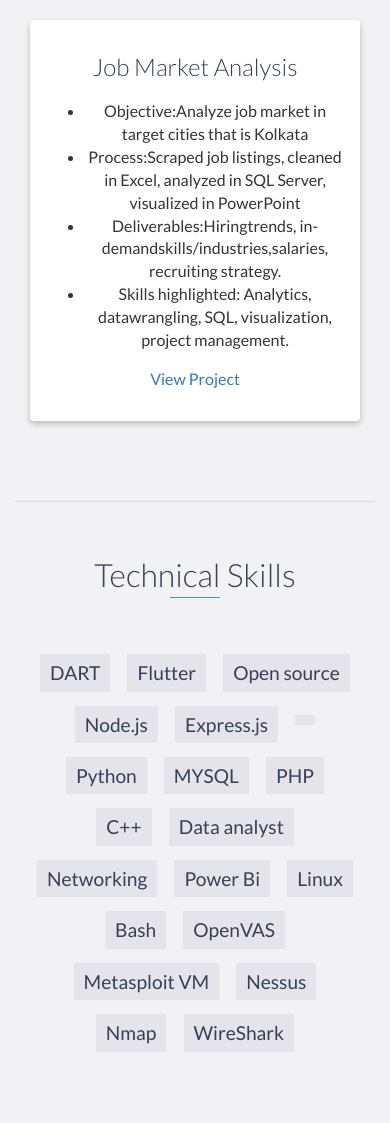
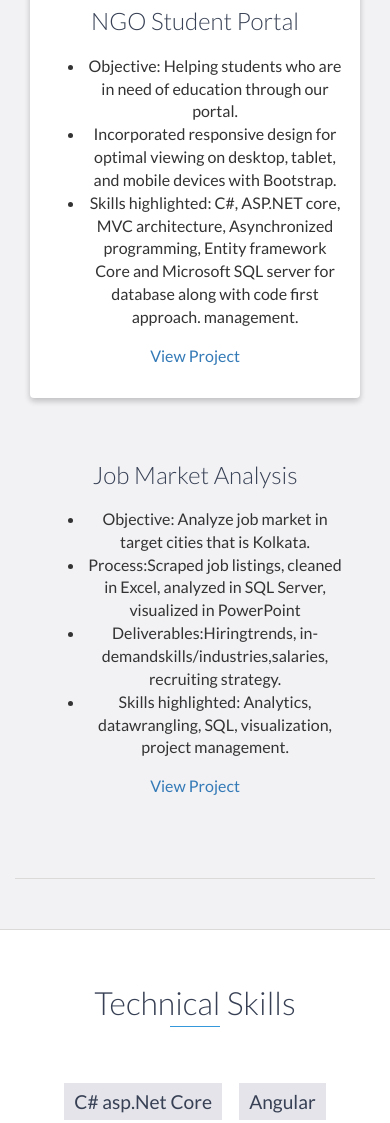
Before and after one commit to SaqibShakil303/mywebsite, a plain HTML site: page index.html in a window 390 px wide. Shown: the part 2259-3382 px from the top of the page. Drawn offline with nearby package versions, Linux system fonts and the light colour scheme.

Commit message:
Update index.html

```diff
--- a/index.html
+++ b/index.html
@@ -69,9 +69,9 @@
                 </div>
                 <div class="col-md-8">
                     <p>
-                        Motivated BCA graduate with a passion for technology. <br>Strong foundation in computer applications and programming languages,<br>
-                        eager to learn and specialize. Possess excellent communication, problem-solving,<br> and teamwork skills – valuable assets in the IT industry.<br>
-                        Drawn to both the challenge of SOC analyst roles and the creativity of app development.<br> Seeking an entry-level position to contribute knowledge, develop skills, and gain practical experience.
+                        Motivated BCA graduate with a passion for technology. Strong foundation in computer applications and programming languages,
+                        eager to learn and specialize. Possess excellent communication, problem-solving, and teamwork skills – valuable assets in the IT industry.
+                        Drawn to both the challenge of SOC analyst roles and the creativity of app development. Seeking an entry-level position to contribute knowledge, develop skills, and gain practical experience.
                     </p>
                 </div>
             </div>
@@ -88,6 +88,7 @@
                     Designed and developed responsive websites using HTML,CSS JavaScript,PHP and MySQL along with Documenting technical specifications, architecture & testing procedure.
                 </p>
             </div>
+
 
     </div>
     <!-- End #experience -->
@@ -133,7 +134,7 @@
                                  Integrated dynamic components like course catalogs,class schedules & tuition.
                                  Documented technical specifications, architecture & testing procedure
                         </ul>
-                        <a href="https://github.com/freak303/College-Website.git">View Project</a>
+                        <a href="https://github.com/freak303/College-Website">View Project</a>
                     </div>
                     <!-- End .project-info -->
                 </div>
@@ -145,10 +146,28 @@
                     </div>
                     <!-- End .project-image -->
                     <div class="project-info">
+                        <h3>NGO Student Portal</h3>
+                        <ul>
+                            <li>
+                                Objective: Helping students who are in need of education through our portal.
+                            </li>
+                            <li>
+                                Incorporated responsive design for optimal viewing on desktop, tablet, and mobile devices with Bootstrap.
+
+                            <li>
+                                Skills highlighted: C#, ASP.NET core, MVC architecture, Asynchronized programming, Entity framework Core and Microsoft SQL server for database along with code first approach.
+ management.
+                            </li>
+                        </ul>
+                        <a href="https://github.com/freak303/NGO-Student-Portal">View Project</a>
+                    </div>
+                    <!-- End .project-info -->
+                </div>
+                <div class="project-info">
                     <h3>Job Market Analysis</h3>
                     <ul>
                         <li>
-                                Objective:Analyze job market in target cities that is Kolkata
+                            Objective: Analyze job market in target cities that is Kolkata.
                         </li>
                         <li>
                             Process:Scraped job listings, cleaned in Excel, analyzed in SQL Server,
@@ -175,36 +194,40 @@
     <div id="skills">
         <h2 class="heading">Technical Skills</h2>
         <ul>
-            <li>DART</li>
+            <li>C# asp.Net Core</li>
+            <li>Angular</li>
             <li>Flutter</li>
-            <li>Open source</li>
-            <li>Node.js</li>
-            <li>Express.js</li>
-            <li></li>
             <li>Python</li>
-            <li>MYSQL</li>
+            <li>Prompt Engineering(AI)</li>
+            <li>SQL server</li>
+            <li>Windows CMD</li>
+            <li>UI & UX</li>
             <li>PHP</li>
             <li>C++</li>
+            <li>Node.js</li>
             <li>Data analyst</li>
             <li>Networking</li>
             <li>Power Bi</li>
             <li>Linux</li>
             <li>Bash</li>
-            <li>OpenVAS</li>
             <li>Metasploit VM</li>
-            <li>Nessus</li>
             <li>Nmap</li>
             <li>WireShark</li>
+            <li>CMS(wordpress,notion)</li>
+            <li>Microsoft 365</li>
         </ul>
     </div>
 
     <div id="skills">
         <h2 class="heading">Soft Skills</h2>
         <ul>
+            <li>Client Communication</li>
+            <li>Customer focused</li>
+            <li>Fast learner</li>
         <li> Analytical Skills & business process</li>
          <li> Time management</li>
          <li>emotional intelligence</li>
-         <li> Problem solving</li>
+         <li>Problem solving</li>
          <li>critical thinking</li>
          <li>emotional intelligence</li>
         </ul>
@@ -218,7 +241,7 @@
             <div class="row">
                 <div class="col-sm-5 copyright">
                     <p>
-                        Copyright &copy; <span id="current-year">2022</span> Saqib Shakil
+                        Copyright &copy; <span id="current-year">2024</span>Md Saqib Shakil
                     </p>
                 </div>
                 <div class="col-sm-2 top">
@@ -229,7 +252,7 @@
                 <div class="col-sm-5 social">
                     <ul>
                         <li>
-                            <a href="https://github.com/" target="_blank"><i class="fa fa-github" aria-hidden="true"></i></a>
+                            <a href="https://github.com/freak303" target="_blank"><i class="fa fa-github" aria-hidden="true"></i></a>
                         </li>
                         <li>
                             <a href="https://stackoverflow.com/user:24729343" target="_blank"><i class="fa fa-stack-overflow" aria-hidden="true"></i></a>
```
Lines whose indentation alone changed are shown as unchanged.
